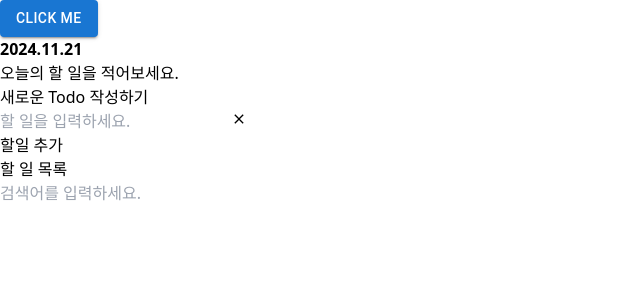
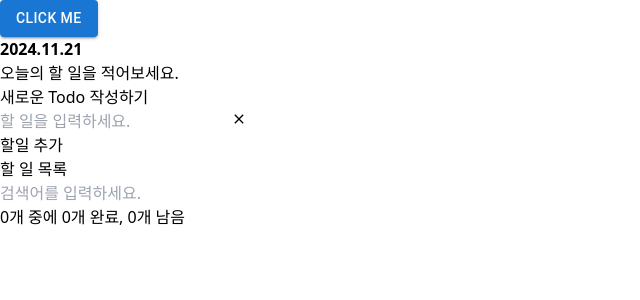
Before and after one commit to peaceRyun/app-todolist, a Next.js app: page / in a window 1280 px wide. Shown: the top 300 px of the page, without its empty margins (0-640 px from the left). Built offline with nearby package versions, Linux system fonts and the light colour scheme.

Commit message:
최적화

```diff
--- a/src/components/TodoList.jsx
+++ b/src/components/TodoList.jsx
@@ -1,6 +1,6 @@
 'use client';
 
-import React, { useState } from 'react';
+import React, { useCallback, useMemo, useState } from 'react';
 import TodoItem from './TodoItem';
 import { useTodo } from '@/contexts/TodoContext';
 
@@ -9,13 +9,35 @@ const TodoList = () => {
 
     const { onUpdate, onDelete, todos } = useTodo();
 
-    const filteredTodos = () => {
+    const filteredTodos = useMemo(() => {
         return todos.filter((item) => item.task.toLowerCase().includes(search.toLowerCase()));
-    };
+    }, [todos, search]);
+
+    const lookBack = useMemo(() => {
+        console.log('lookBack');
+        const total = todos.length;
+        const done = todos.filter((item) => item.isDone).length;
+        const left = total - done;
+        return { total, done, left };
+    }, [todos]);
+
+    const handleUpdate = useCallback(
+        (id) => {
+            return onUpdate(id);
+        },
+        [onUpdate]
+    );
+    const handleDelete = useCallback(
+        (id) => {
+            return onDelete(id);
+        },
+        [onDelete]
+    );
 
     return (
         <div>
             <h2>할 일 목록</h2>
+
             <input
                 type='search'
                 value={search}
@@ -24,11 +46,25 @@ const TodoList = () => {
                     setSearch(e.target.value);
                 }}
             />
+            <div>
+                {lookBack.total}개 중에 {lookBack.done}개 완료, {lookBack.left}개 남음
+            </div>
             <ul>
-                {filteredTodos().map(
+                {filteredTodos.map(
                     (item) => (
                         console.log(item),
-                        (<TodoItem key={item.id} {...item} onUpdate={onUpdate} onDelete={onDelete} />)
+                        (
+                            <TodoItem
+                                key={item.id}
+                                {...item}
+                                onUpdate={() => {
+                                    handleUpdate(item.id);
+                                }}
+                                onDelete={() => {
+                                    handleDelete(item.id);
+                                }}
+                            />
+                        )
                     )
                 )}
             </ul>
```
